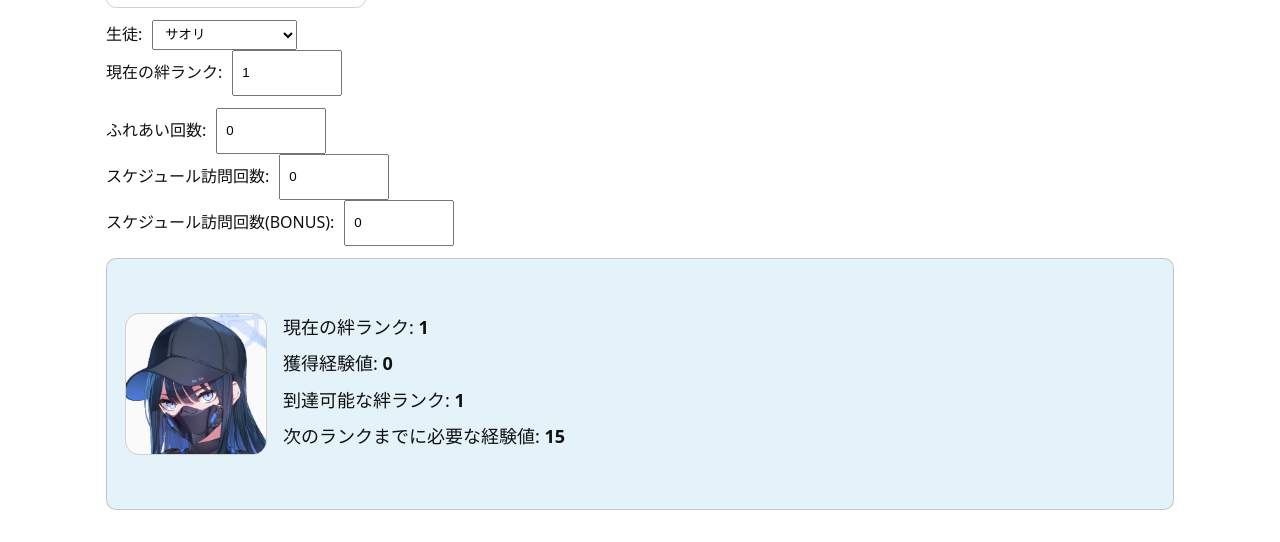
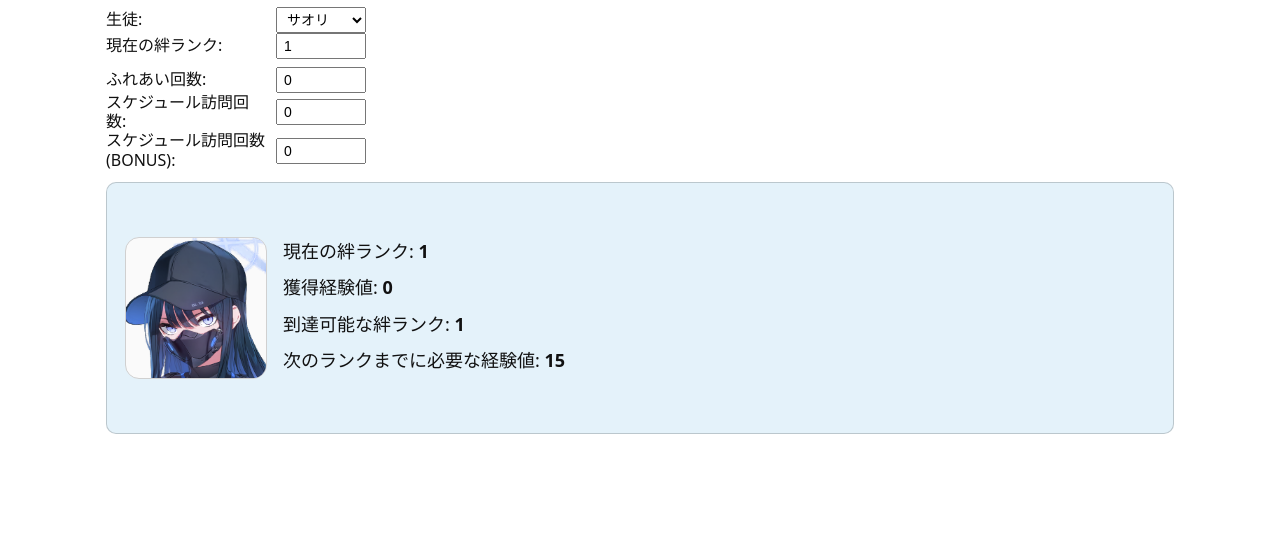
Before and after one commit to arctic001y/favorite_rank_saori, a website built with Vite: page index.html in a window 1280 px wide. Shown: the part 1813-2355 px from the top of the page. After the commit the page ends 2279 px from the top, so only its background shows below. Built offline with nearby package versions, Linux system fonts and the light colour scheme.

Commit message:
add_calc

```diff
--- a/src/main.js
+++ b/src/main.js
@@ -162,7 +162,7 @@ function buildUI(saori) {
           </label>
         </div>
 
-        <div class="inputsRow" style="margin-top:0;">
+        <div class="inputsRow">
           <label>ふれあい回数:
             <input id="touchCount" type="number" value="0" min="0" step="1" style="width:90px;" />
           </label>
--- a/src/style.css
+++ b/src/style.css
@@ -256,7 +256,7 @@ body {
   position: relative; /* オーバーレイより上に */
   margin: 0;
   color: #fff;
-  font-size: 25px;
+  font-size: 18px;
   font-weight: 800;
   letter-spacing: 0.02em;
   text-shadow: 0 2px 10px rgba(0,0,0,0.35);
@@ -511,3 +511,43 @@ button {
   height: 30px;
   padding: 2px 8px;
 }
+
+/* inputsRowに余計な上マージンが付いてるのを潰す */
+.inputsUnderGrid .inputsRow{
+  margin-top: 0 !important;
+}
+
+/* ===== 入力ブロック：左寄せ＋均等な間隔 ===== */
+.inputsUnderGrid{
+  display: flex;
+  flex-direction: column;
+  align-items: flex-start;
+  text-align: left;
+  gap: 8px;
+  margin-top: 10px;
+}
+
+.inputsUnderGrid .inputsRow{
+  margin: 0 !important;
+  padding: 0 !important;
+}
+
+/* ラベル行は 1行を「ラベル + 入力」で固定 */
+.inputsUnderGrid label{
+  display: grid;
+  grid-template-columns: 160px auto;
+  align-items: center;
+  column-gap: 10px;
+  margin: 0 !important;
+  line-height: 1.2;
+}
+
+/* 入力を小さくする（横幅＆高さ） */
+.inputsUnderGrid input,
+.inputsUnderGrid select{
+  width: 90px !important;
+  height: 26px !important;
+  padding: 2px 6px !important;
+  font-size: 14px;
+  box-sizing: border-box;
+}
```
